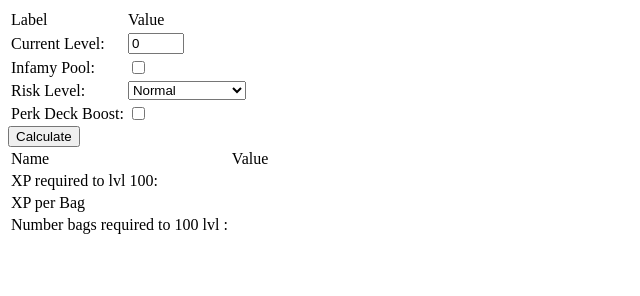
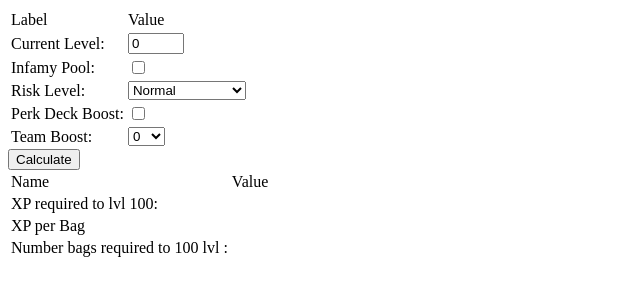
Before and after one commit to Scoobydowsky/Payday2-Cook_off_calculator, a plain HTML site: page index.html in a window 1280 px wide. Shown: the whole page, without its empty margins (0-640 px from the left). Drawn offline with Linux system fonts and the light colour scheme.

Commit message:
new select -> 'team boost' (4/9 bonuses)

```diff
--- a/calculate.js
+++ b/calculate.js
@@ -412,6 +412,7 @@ class Calculate{
         this.infamyPool = document.getElementById("infamy-pool-leveling").checked;
         this.riskLevel = document.getElementById('risk-level').value;
         this.perkDeck = document.getElementById('perk-deck-boost').checked;
+        this.teamBoost = document.getElementById('team-boost').value;
 
         //Calculate Reaming XP to 100 lvl
         this.xpTo100 = this.calculateReamingXpToLvl100();
@@ -444,7 +445,7 @@ class Calculate{
         return 1.0;
     }
     oneBagExperience(){
-        let calc = this.levelBonus() * this.riskLevelBonus() *(1 + this.perkDeckBonus());
+        let calc = this.levelBonus() * this.riskLevelBonus() *(1 + this.perkDeckBonus() + this.teamBoostBonus());
 
         return calc;
     }
@@ -467,6 +468,9 @@ class Calculate{
         }
         return 0.0;
     }
+    teamBoostBonus(){
+        return 0.01 * this.teamBoost;
+    }
 
 
 }
--- a/index.html
+++ b/index.html
@@ -37,6 +37,20 @@
             <td><label>Perk Deck Boost: </label></td>
             <td><input type="checkbox" id="perk-deck-boost"></td>
         </tr>
+        <tr>
+            <td><label>Team Boost:</label></td>
+            <td><select id="team-boost">
+                <option value="0">0</option>
+                <option value="3">3</option>
+                <option value="6">6</option>
+                <option value="9">9</option>
+                <option value="12">12</option>
+                <option value="15">15</option>
+                <option value="18">18</option>
+                <option value="21">21</option>
+                <option value="24">24</option>
+            </select></td>
+        </tr>
     </table>
 <input type="button" value="Calculate" onclick="var calculator = new Calculate(); ">
 </div>
```
